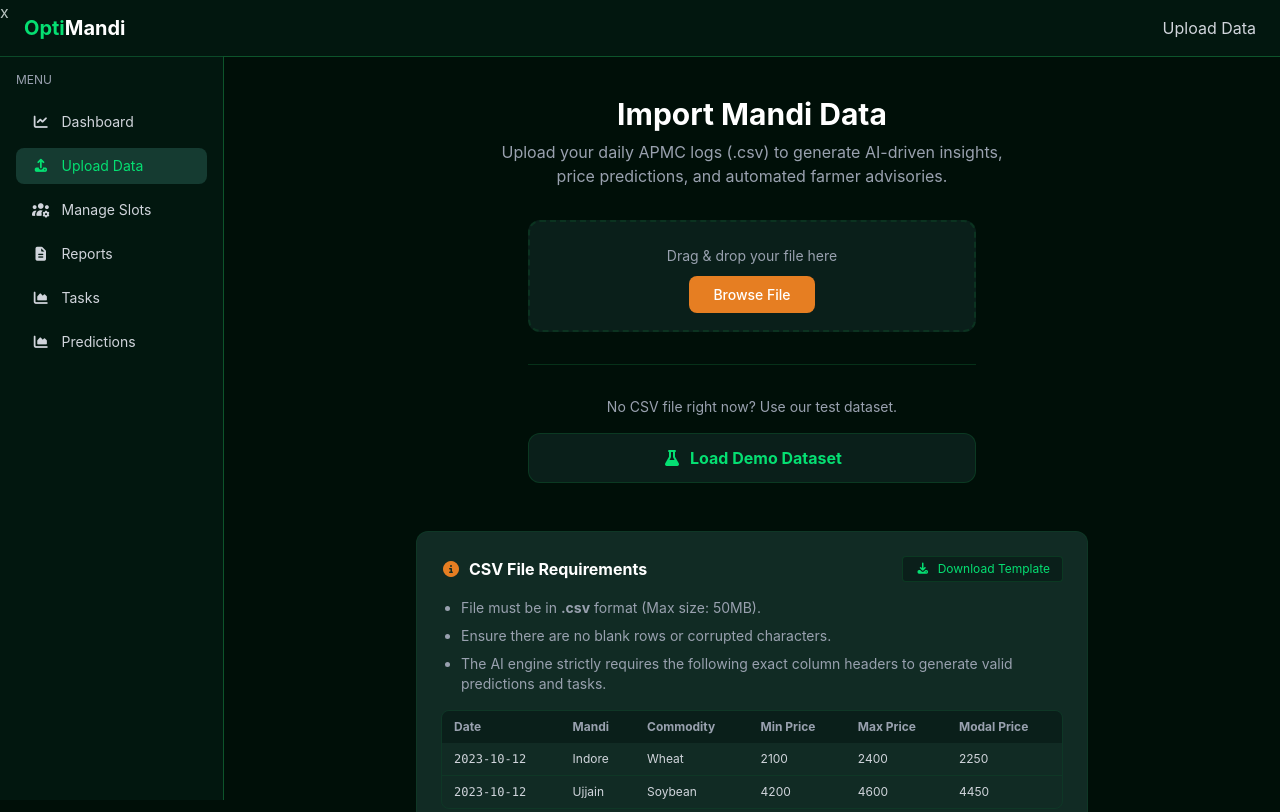
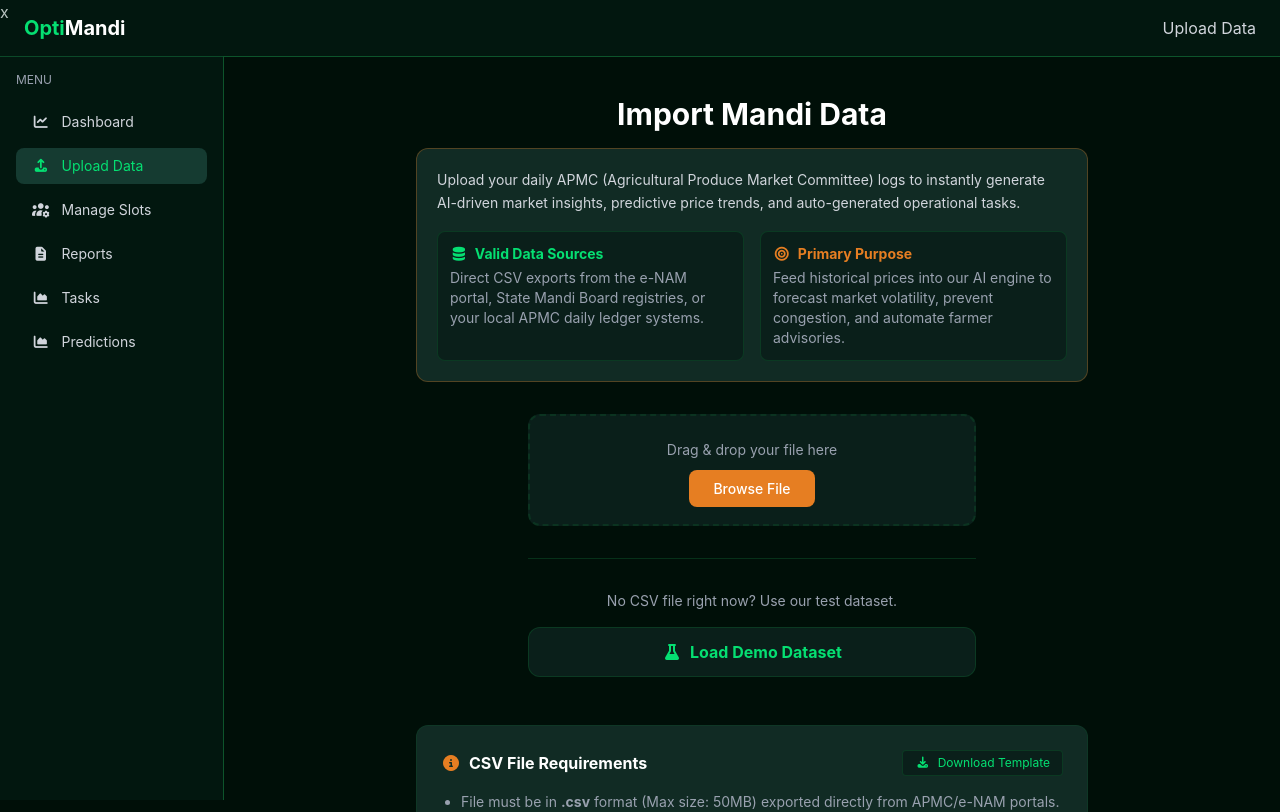
Before and after one commit to being-shivalika/OptiMandi, a React (Vite) app in the folder Frontend/: page /upload in a window 1280 px wide. Shown: the top 812 px of the page. Built offline with nearby package versions, Linux system fonts and the light colour scheme; no server answers.

Commit message:
docs: Add specific data source and purpose specifications to Upload page

```diff
--- a/Frontend/src/pages/componentPage/Upload.jsx
+++ b/Frontend/src/pages/componentPage/Upload.jsx
@@ -59,12 +59,25 @@ const Upload = () => {
         {/* UPLOAD UI */}
         {!data ? (
           <div className="flex flex-col items-center mt-4">
-            <h1 className="text-3xl text-white font-bold mb-2">
+            <h1 className="text-3xl text-white font-bold mb-4">
               Import Mandi Data
             </h1>
-            <p className="text-gray-400 mb-8 text-center max-w-lg">
-              Upload your daily APMC logs (.csv) to generate AI-driven insights, price predictions, and automated farmer advisories.
-            </p>
+
+            <div className="bg-[#112B24] p-5 rounded-xl border border-[#E67E22]/30 w-full max-w-2xl mb-8 text-sm">
+                <p className="text-gray-300 mb-3 leading-relaxed">
+                    Upload your daily APMC (Agricultural Produce Market Committee) logs to instantly generate AI-driven market insights, predictive price trends, and auto-generated operational tasks.
+                </p>
+                <div className="grid grid-cols-1 md:grid-cols-2 gap-4 mt-4">
+                    <div className="bg-[#0a1f1a] p-3 rounded-lg border border-green-900/50">
+                        <strong className="text-green-400 block mb-1"><i className="fa-solid fa-database mr-1"></i> Valid Data Sources</strong>
+                        <span className="text-gray-400">Direct CSV exports from the e-NAM portal, State Mandi Board registries, or your local APMC daily ledger systems.</span>
+                    </div>
+                    <div className="bg-[#0a1f1a] p-3 rounded-lg border border-green-900/50">
+                        <strong className="text-[#E67E22] block mb-1"><i className="fa-solid fa-bullseye mr-1"></i> Primary Purpose</strong>
+                        <span className="text-gray-400">Feed historical prices into our AI engine to forecast market volatility, prevent congestion, and automate farmer advisories.</span>
+                    </div>
+                </div>
+            </div>
 
             <FileUpload onFileSelect={handleFileSelect} disabled={loading} />
 
@@ -88,9 +101,9 @@ const Upload = () => {
                 </button>
               </div>
               <ul className="text-gray-400 text-sm mb-4 space-y-2 list-disc pl-5">
-                <li>File must be in <strong>.csv</strong> format (Max size: 50MB).</li>
-                <li>Ensure there are no blank rows or corrupted characters.</li>
-                <li>The AI engine strictly requires the following exact column headers to generate valid predictions and tasks.</li>
+                <li>File must be in <strong>.csv</strong> format (Max size: 50MB) exported directly from APMC/e-NAM portals.</li>
+                <li>Ensure there are no blank rows. Data must represent daily commodity prices across specific market locations.</li>
+                <li>The AI engine strictly requires the following exact column headers to accurately run its predictive models:</li>
               </ul>
               <div className="overflow-x-auto rounded-lg border border-green-900/30">
                 <table className="w-full text-left text-xs">
```
